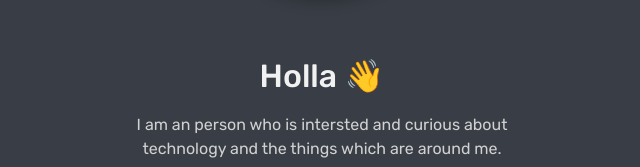
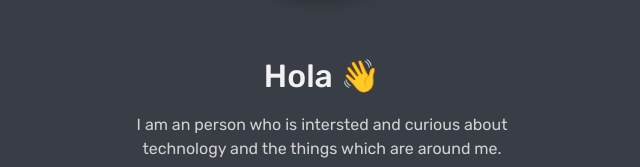
Before and after one commit to Aslam-17/Aslam-Portfolio, a plain HTML site: page index.html in a window 1280 px wide. Shown: the part 1173-1340 px from the top of the page, 318-958 px from the left. Drawn offline with nearby package versions, Linux system fonts and the light colour scheme; a web font is replaced by a local one.

Commit message:
Update index.html

```diff
--- a/index.html
+++ b/index.html
@@ -38,7 +38,7 @@
         <div class="Resume Image">
             <img class="Pic" src="./Asset/Resumepic.png" alt="My Pic" height="500">
         </div>
-        <h2 class="ResumeH2">Holla 👋</h2>
+        <h2 class="ResumeH2">Hola 👋</h2>
         <p class="Intro">I am an person who is intersted and curious about technology
             and the things which are around me. </p>
         <hr>
@@ -111,4 +111,5 @@
     </div>
 </body>
 
+
 </html>
```
